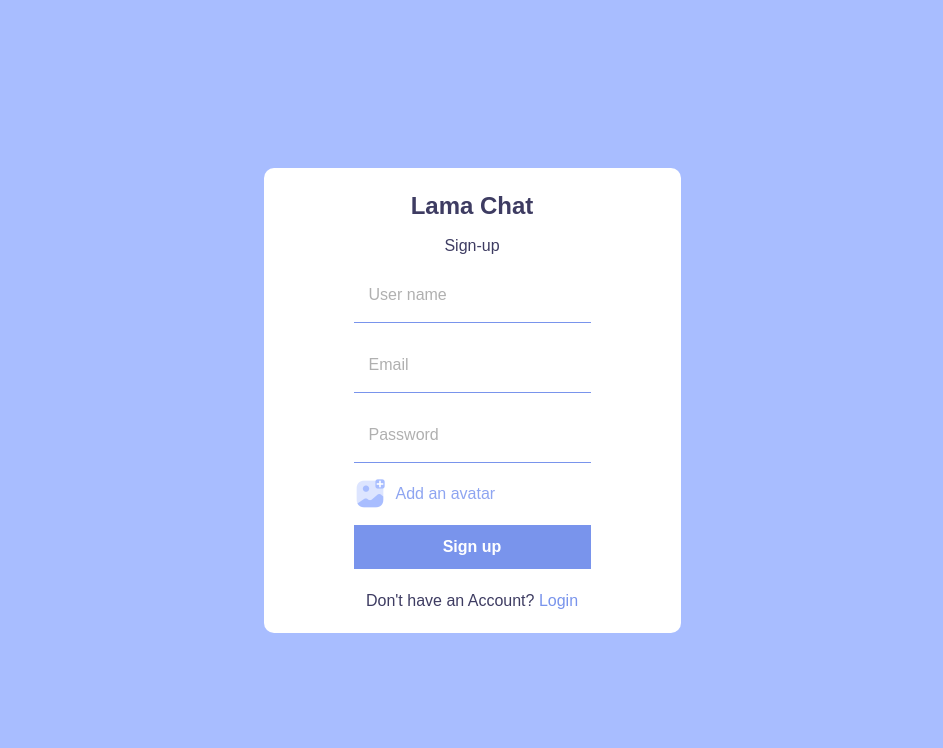
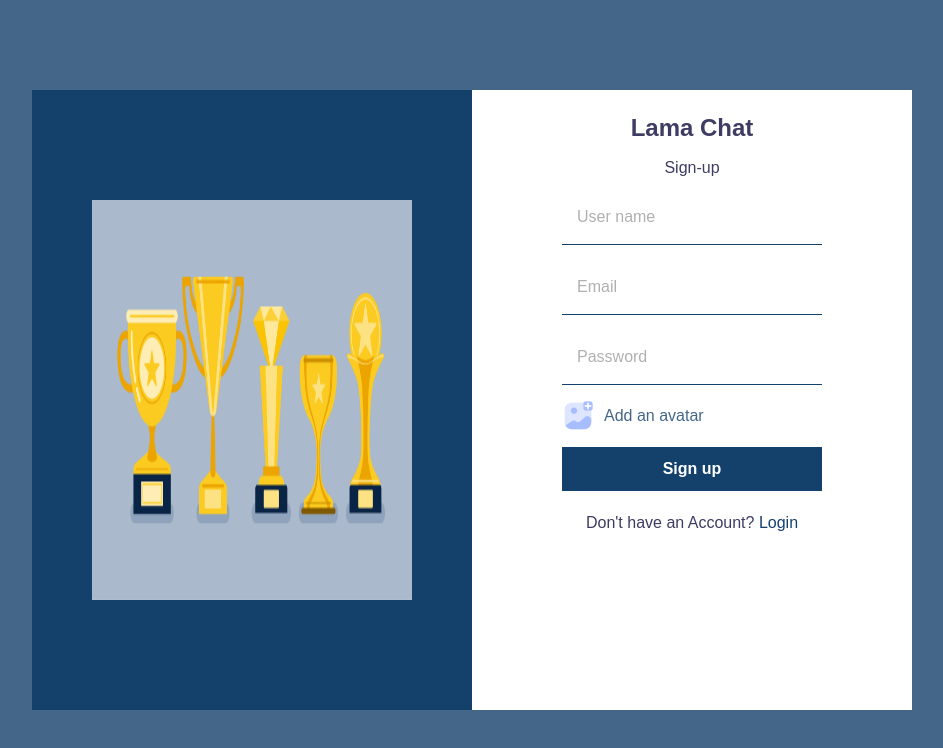
Before and after one commit to Davy-07/TrophyHub, a React (Vite) app in the folder Client/: page / in a window 1280 px wide. Shown: the top 748 px of the page, without its empty margins (168-1111 px from the left). Built offline with nearby package versions, Linux system fonts and the light colour scheme.

Commit message:
Login & signup UI

```diff
--- /dev/null
+++ b/Client/src/components/AuthSidebar.jsx
@@ -0,0 +1,9 @@
+import React from "react";
+
+export const AuthSidebar = () => {
+  return (
+    <div className="AuthSidebar">
+      <img src="../../public/assets/logo.png" alt="Trophy logo" />
+    </div>
+  );
+};
--- a/Client/src/pages/login.jsx
+++ b/Client/src/pages/login.jsx
@@ -1,12 +1,14 @@
 import React from "react";
 import { Link } from "react-router-dom";
+import { AuthSidebar } from "../components/AuthSidebar";
 export const Login = () => {
   return (
     <div>
       <div className="wrapper">
+        <AuthSidebar />
         <div className="form">
-          <span className="form__logo">Lama Chat</span>
-          <span className="form__title">Sign-up</span>
+          <span className="form__logo">Chat</span>
+          <span className="form__title">Log in</span>
           <form action="">
             {/* Textfields */}
             <input className="form__field" type="email" placeholder="email" />
--- a/Client/src/pages/signup.jsx
+++ b/Client/src/pages/signup.jsx
@@ -1,10 +1,12 @@
 import React from "react";
 import { Link } from "react-router-dom";
 import addAvatar from "/assets/addAvatar.png";
+import { AuthSidebar } from "../components/AuthSidebar";
 export const Signup = () => {
   return (
     <div>
       <div className="wrapper">
+        <AuthSidebar />
         <div className="form">
           <span className="form__logo">Lama Chat</span>
           <span className="form__title">Sign-up</span>
--- a/Client/src/styles/App.css
+++ b/Client/src/styles/App.css
@@ -7,17 +7,28 @@
 .wrapper {
   height: 100vh;
   display: flex;
+  padding: 90px 200px;
+  background: var(--clr-accent);
+}
+.AuthSidebar {
+  background: var(--clr-primary);
+  padding: 60px;
+  height: 100%;
+  width: 50%;
+  display: flex;
   align-items: center;
   justify-content: center;
-  background: var(--clr-accent);
 }
-
+.AuthSidebar img {
+  height: 400px;
+  width: 100%;
+}
 .form {
+  width: 50%;
   gap: 10px;
   display: flex;
   text-align: center;
   padding: 20px 90px;
-  border-radius: 10px;
   background: white;
   flex-direction: column;
 }
@@ -154,9 +165,6 @@
 }
 
 .fields input.success {
-  /* background: white url(images/valid.png) no-repeat right;
-  background-position: 97%;
-  background-size: 8% 85%; */
   border-color: var(--clr-green);
 }
 
--- a/Client/src/styles/globals.css
+++ b/Client/src/styles/globals.css
@@ -1,9 +1,9 @@
 /* Colors & font-sizes */
 :root {
   /* --clr-bg: #414a4c; */
-  --clr-primary: hsl(226, 75%, 70%);
-  --clr-accent: hsl(226, 100%, 83%);
-  --clr-accent-light: hsl(226, 78%, 75%);
+  --clr-primary: hsl(210, 69%, 25%);
+  --clr-accent: hsla(210, 69%, 25%, 0.8);
+  --clr-accent-light: hsla(210, 69%, 25%, 0.8);
   --clr-neutral: hsl(243, 24%, 31%);
   --clr-neutral-light: hsl(242, 22%, 45%);
   --clr-gray: hsl(0, 0%, 69%);
```
Also changed, not shown: Client/public/assets/logo.png (added).
